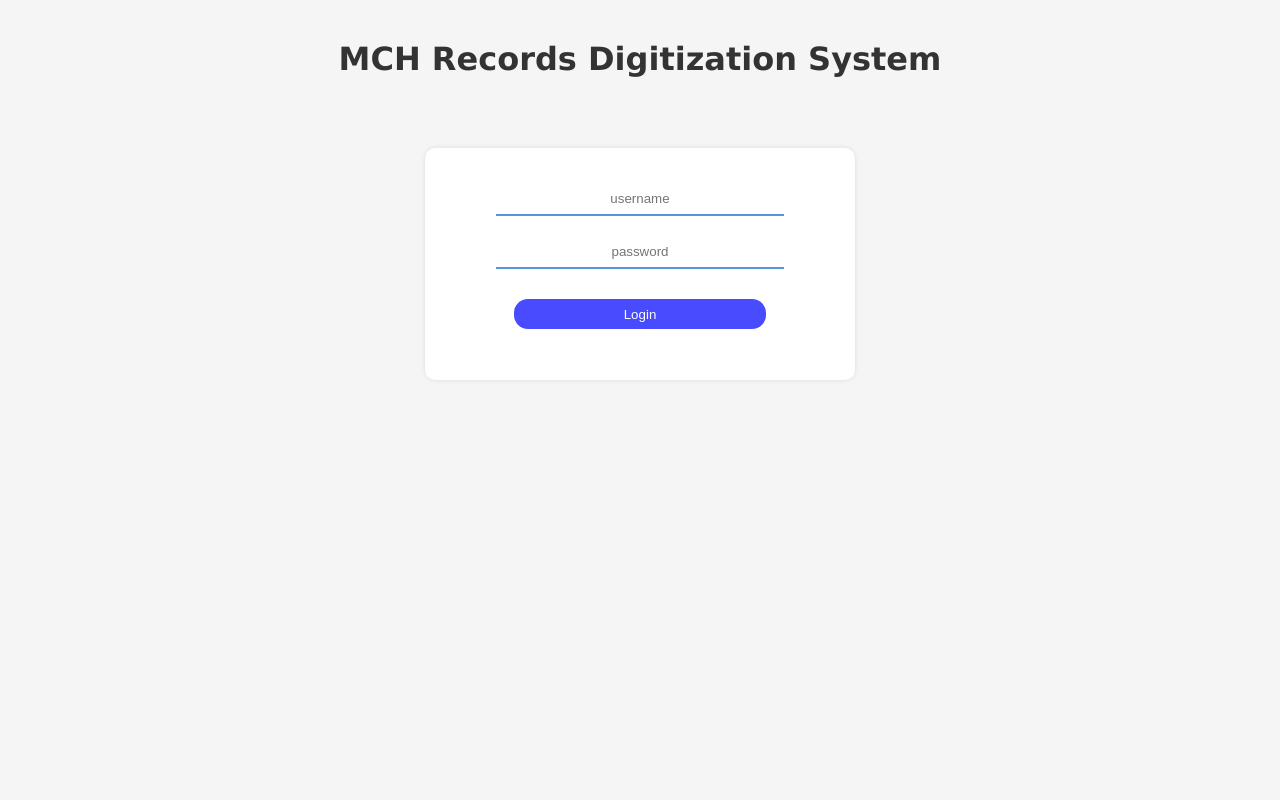
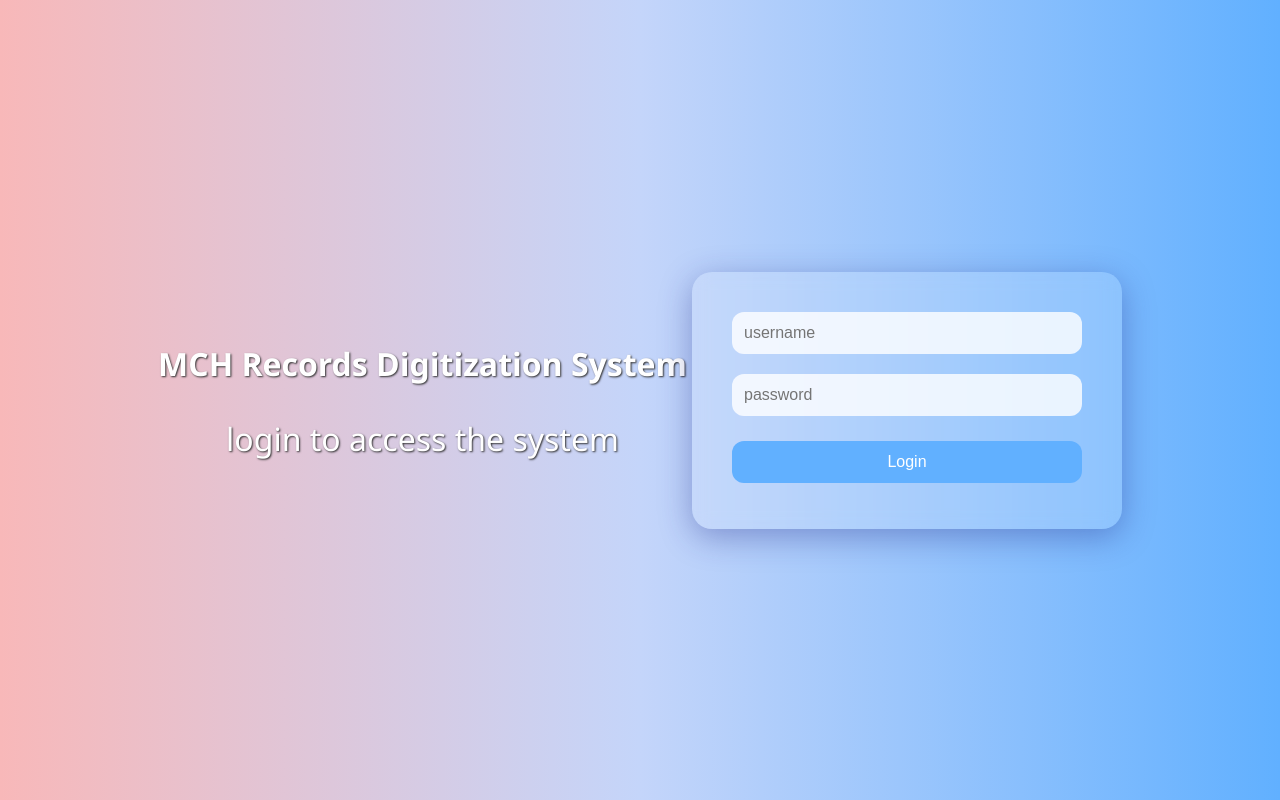
Before and after one commit to yolmara/MCH_PACS, a Flask app: page / in a window 1280 px wide. Run offline with Flask 3, Linux system fonts and the light colour scheme.

Commit message:
Weekend Updates

```diff
--- a/app.py
+++ b/app.py
@@ -1,20 +1,24 @@
-from flask import Flask, render_template, session, url_for, redirect, request, flash, jsonify
+import os
+from datetime import datetime
+from functools import wraps
+
+import numpy as np
+import pydicom
+from dotenv import load_dotenv
+from flask import (Flask, flash, jsonify, redirect, render_template, request,
+                   send_from_directory, session, url_for)
+from flask_migrate import Migrate
+from flask_sqlalchemy import SQLAlchemy
+from PIL import Image
+from pytz import timezone, utc
+from pyuploadcare import Uploadcare
 from werkzeug.security import check_password_hash, generate_password_hash
 from werkzeug.utils import secure_filename
-from flask_sqlalchemy import SQLAlchemy
-from flask_migrate import Migrate
-from datetime import datetime
-from functools import wraps
-from flask import send_from_directory
-import os
 
 from config import Config
-from models import db, Patient, User, Scan, ActivityLog  # <-- import your db here
-import pydicom
-from PIL import Image
-import numpy as np
-from pyuploadcare import Uploadcare
-from dotenv import load_dotenv
+from models import (ActivityLog, Patient, Scan,  # <-- import your db here
+                    User, db)
+
 load_dotenv()
 
 
@@ -29,8 +33,17 @@ def login_required(f):
         return f(*args, **kwargs)
     return decorated_function
 
+# convert to CAT time zone
+def cat_time_filter(utc_dt, fmt='%Y-%m-%d %H:%M:%S'):
+    if utc_dt is None:
+        return ''
+    cat = timezone('Africa/Harare')
+    local_dt = utc_dt.replace(tzinfo=utc).astimezone(cat)
+    return local_dt.strftime(fmt)
+
 app = Flask(__name__)
 app.config.from_object(Config)
+app.jinja_env.filters['cat_time'] = cat_time_filter
 
 # Initialize application
 db.init_app(app)
@@ -207,6 +220,7 @@ def upload_scan():
             description=description,
             patient_id=patient_id,
             modality=modality,
+            timestamp=datetime.utcnow(),
             study_date=study_date,
             patient_name=patient_name
         )
@@ -234,7 +248,7 @@ def uploaded_file(filename):
 @login_required
 def view_records():
     page = request.args.get('page', 1, type=int)
-    per_page = 6
+    per_page = 8
     pagination = Scan.query.order_by(Scan.uploaded_at.desc()).paginate(page=page, per_page=per_page, error_out=False)
     scans = pagination.items
 
@@ -245,6 +259,19 @@ def view_records():
                 scan.jpg_preview = scan.filename.replace('.dcm', '.jpg')
 
     return render_template('view_records.html', scans=scans, pagination=pagination)
+
+# View Images
+@app.route('/view-images')
+@login_required
+def view_images():
+    page = request.args.get('page', 1, type=int)
+    pagination = Scan.query.filter(
+        Scan.file_type.in_(['jpg', 'jpeg', 'png'])
+    ).order_by(Scan.uploaded_at.desc()).paginate(page=page, per_page=6)
+    scans = pagination.items
+
+    return render_template('view_images.html', scans=scans, pagination=pagination)
+
 
 # Patients
 @app.route('/add-patient', methods=['GET','POST'])
@@ -309,17 +336,6 @@ def search_patient():
 
     return render_template('search_patient.html', patients=patients, query=query)
 
-
-# View Images
-@app.route('/view-images')
-@login_required
-def view_images():
-    page = request.args.get('page', 1, type=int)
-    scans = Scan.query.filter(
-        Scan.file_type.in_(['jpg', 'jpeg', 'png'])
-    ).order_by(Scan.uploaded_at.desc()).paginate(page=page, per_page=6)
-    return render_template('view_images.html', scans=scans)
-
 # Logs Route
 @app.route('/activity-logs')
 @login_required
@@ -332,7 +348,7 @@ def view_logs():
 @login_required
 def view_patient_scans(patient_id):
     page = request.args.get('page', 1, type=int)
-    per_page = 6
+    per_page = 8
     patient = Patient.query.get_or_404(patient_id)
 
     pagination = Scan.query.filter_by(patient_id=patient_id).paginate(page=page, per_page=per_page)
@@ -406,7 +422,7 @@ def delete_patient(patient_id):
 @app.route('/delete-all-scans')
 @login_required
 def delete_all_scans():
-    from models import db, Scan
+    from models import Scan, db
     scans = Scan.query.all()
     for scan in scans:
         db.session.delete(scan)
--- a/models.py
+++ b/models.py
@@ -1,5 +1,6 @@
+from datetime import datetime
+
 from flask_sqlalchemy import SQLAlchemy
-from datetime import datetime
 
 db = SQLAlchemy()
 
@@ -24,6 +25,7 @@ class Scan(db.Model):
     jpeg_preview_url = db.Column(db.String(300), nullable=True)
     modality = db.Column(db.String(50))
     study_date = db.Column(db.String(20))
+    timestamp = db.Column(db.DateTime, default=datetime.utcnow)
     patient_name = db.Column(db.String(100))
     uploaded_at = db.Column(db.DateTime, default=datetime.utcnow)
 
--- a/static/style.css
+++ b/static/style.css
@@ -3,8 +3,14 @@ body {
     margin: 0;
     padding: 0;
     font-family:'Segoe UI', sans-serif;
-    background-color: #f5f5f5;
-    color: #333;
+    background: linear-gradient(to left, #61b0ff, #c4d5fa, #f8b8b9); /* Sunset pink → peach → soft blue */
+    color: #1e1e1e;;
+    font-family: 'Segoe UI', sans-serif;
+    height: 100vh;
+    display: flex;
+    justify-content: center;
+    align-items: center;
+    animation: fadeIn 1.5s ease-in;
 }
 
 /*------------------------------------------------------ HEADER -------------------------------------------------------------------------*/
@@ -103,66 +109,97 @@ main {
   transform: scale(1.05);
 }
 
-
-/*-------------------------------------------- LOGIN FORM ----------------------------------------------------------------------------------*/
-
-.logintext {
-    text-align: center;
-    font-family:'Lucida Sans', 'Lucida Sans Regular', 'Lucida Grande', 'Lucida Sans Unicode', Geneva, Verdana, sans-serif;
-    margin-top: 40px;
+.feature-box:active {
+  transform: scale(0.97);
 }
 
 
-.loginform {
-    margin: 70px auto;
-    padding: 35px;
-    text-align: center;
-    width: 360px;
-    flex-direction: column;
-    display: flex;
-    gap: 30px;
-    box-shadow: 0 0 5px rgba(0, 0, 0, 0.1);
-    background: #fff;
-    border-radius: 10px;
+/*-------------------------------------------- LOGIN FORM / REGISTRATION FORM -----------------------------------------------------------*/
+
+/* Title styling */
+.logintext h1, .logintext p {
+  color: white;
+  font-size: 2rem;
+  text-shadow: 1px 1px 2px #333;
+  animation: slideDown 1s ease-in-out;
+  margin-bottom: 20px;
+  text-align: center;
+  margin-right: 5px;
 }
 
+/* Login form container */
+.loginform {
+  background: rgba(255, 255, 255, 0.15);
+  border-radius: 20px;
+  box-shadow: 0 8px 32px 0 rgba(31, 38, 135, 0.37);
+  backdrop-filter: blur(8px);
+  -webkit-backdrop-filter: blur(8px);
+  padding: 30px 40px;
+  animation: popUp 1s ease-in-out;
+  min-width: 350px;
+}
+
+/* Inputs */
 .loginform input {
-    border: none;
-    border-bottom: 2px solid #5298da;
-    outline: none; /* Prevent the browser's default blue outline */
-    padding: 8px;
-    width: 80%;
-    text-align: center;
-    margin-bottom: 20px;
+  width: 100%;
+  padding: 12px;
+  margin: 10px 0;
+  border: none;
+  border-radius: 12px;
+  background: rgba(255, 255, 255, 0.8);
+  font-size: 1rem;
+  transition: all 0.3s ease;
 }
 
 .loginform input:focus {
-    border-bottom: 2px solid #007BFF; /* Highlight bottom border on focus */
-    outline: none;
-    box-shadow: none; /* In case the browser tries to add a glow */
+  outline: none;
+  background: #fff;
+  box-shadow: 0 0 8px #61b0ff;
 }
 
+/* Button */
 .loginform button {
-    background-color: rgb(72, 75, 255);
-    width: 70%;
-    border: none;
-    border-radius: 14px;
-    color: white;
-    height: 30px;
-    margin-top: 10px;
+  width: 100%;
+  padding: 12px;
+  margin-top: 15px;
+  border: none;
+  border-radius: 12px;
+  background: #61b0ff;
+  color: white;
+  font-size: 1rem;
+  cursor: pointer;
+  transition: background 0.3s ease, transform 0.2s ease;
 }
 
 .loginform button:hover {
-    background-color: #2b527c;
-    width: 73%;
-    transition: 0.3s;
+  background: #4e9ee6;
+  transform: translateY(-2px);
 }
 
-/*---------------------------------- UPLOAD FORM ----------------------------------------------------------------------*/
+.loginform button:active {
+  transform: scale(0.98);
+}
 
-.uploads {
+/* Animations */
+@keyframes slideDown {
+  0% { opacity: 0; transform: translateY(-30px); }
+  100% { opacity: 1; transform: translateY(0); }
+}
+
+@keyframes fadeIn {
+  from { opacity: 0; }
+  to { opacity: 1; }
+}
+
+@keyframes popUp {
+  from { opacity: 0; transform: scale(0.8); }
+  to { opacity: 1; transform: scale(1); }
+}
+
+/*------------------------------------------------- Edit Scans ------------------------------------------------------*/
+.edit-scan {
   margin: 70px auto;
-  padding: 40px;
+  padding: 35px;
   text-align: center;
   width: 350px;
   display: flex;
--- a/templates/edit_scan.html
+++ b/templates/edit_scan.html
@@ -2,12 +2,16 @@
 {% block title %}Edit Scan{% endblock %}
 
 {% block body %}
+<div class="edit-scan">
   <h2>Edit Scan</h2>
 
   <form method="POST">
+    <div class="edit-form-group">
       <label>Description:</label><br>
       <input type="text" name="description" value="{{ scan.description }}"><br/><br>
+    </div>
 
+    <div class="edit-form-group">
       <label>Re-assign to Patient:</label><br>
       <select name="patient_id">
         <option value="">-- Select Patient --</option>
@@ -17,9 +21,11 @@
           </option>
         {% endfor %}
       </select><br/><br>
+    </div>
 
     <button type="submit">Update</button>
   </form>
 
   <a href="{{ url_for('view_records') }}">← Back to Records</a>
+</div>
 {% endblock %}
--- a/templates/login.html
+++ b/templates/login.html
@@ -4,7 +4,10 @@
 {% endblock %}
 
 {% block body %}
-<div class="logintext"><h1>MCH Records Digitization System</h1></div>
+<div class="logintext">
+    <h1>MCH Records Digitization System</h1>
+    <p>login to access the system</p>
+</div>
 <div class="loginform">
     <form method="POST" action="{{url_for('login')}}">
 
--- a/templates/view_images.html
+++ b/templates/view_images.html
@@ -8,7 +8,7 @@
 
 {% if scans %}
 <div class="scans-grid">
-  {% for scan in scans.items %}
+  {% for scan in scans %}
     <div class="scan-card">
 
       {% if scan.file_name %}
@@ -27,7 +27,7 @@
         <a href="{{ file_url }}" target="_blank">Download {{ scan.file_type }}</a>
       {% endif %}
 
-      <p><em>Uploaded: {{ scan.uploaded_at.strftime('%Y-%m-%d %H:%M') }}</em></p>
+      <p><em>Uploaded: {{ scan.timestamp|cat_time }}</em></p>
       <!-- View Button -->
       <a href="{{ file_url }}" target="_blank" class="btn-view">👁️ View</a>
 
--- a/templates/view_records.html
+++ b/templates/view_records.html
@@ -30,7 +30,7 @@
           </a>
         {% endif %}
 
-        <p><em>Uploaded: {{ scan.uploaded_at.strftime('%Y-%m-%d %H:%M') }}</em></p>
+        <p><em>Uploaded: {{ scan.timestamp|cat_time }}</em></p>
 
         <!-- View Button -->
         <a href="{{ url_for('static', filename='uploads/scans/' + scan.filename) }}" target="_blank" class="btn-view">👁️</a>
```
Also changed, not shown: other parts of static/style.css (+84 -42 lines), migrations/versions/c1df0739261f_add_timestamp_to_scan.py (added, +32 -0 lines), templates/search_patient.html (+29 -17 lines). Lines whose indentation alone changed are shown as unchanged.
